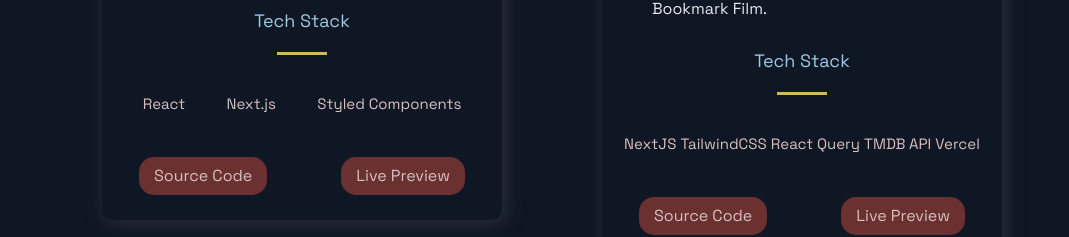
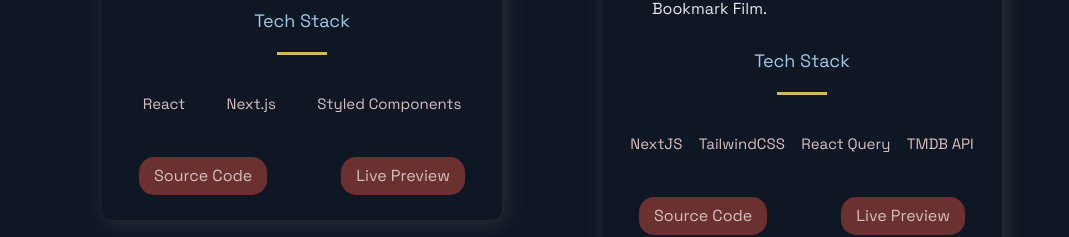
Before and after one commit to Ben888GitHub/benedict-ryan, a Next.js app: page / in a window 1280 px wide. Shown: the part 2245-2482 px from the top of the page, without its empty margins (88-1157 px from the left). Built offline with nearby package versions, Linux system fonts and the light colour scheme.

Commit message:
modify codes2

```diff
--- a/constants/constants.js
+++ b/constants/constants.js
@@ -34,7 +34,7 @@ export const projects = [
 		description:
 			'A Responsive Cinema Web Application that allows viewers and fans to search and bookmark their favorite Movies and TV Shows. Features include Dark Mode Support, Pagination, Search and Bookmark Film.',
 		image: '/images/csa.png',
-		tags: ['NextJS', 'TailwindCSS', 'React Query', 'TMDB API', 'Vercel'],
+		tags: ['NextJS', 'TailwindCSS', 'React Query', 'TMDB API'],
 		source: 'https://project-movie-app.vercel.app/',
 		visit: 'https://github.com/Ben888GitHub/project-movie-app',
 		id: 3
```
Also changed, not shown: 1 other file (tests, documents, lock files or other folders).
